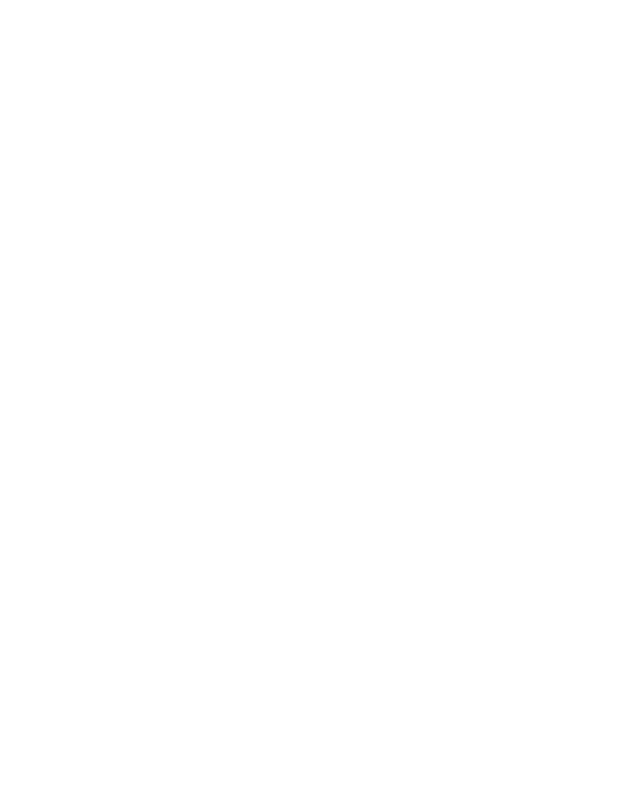
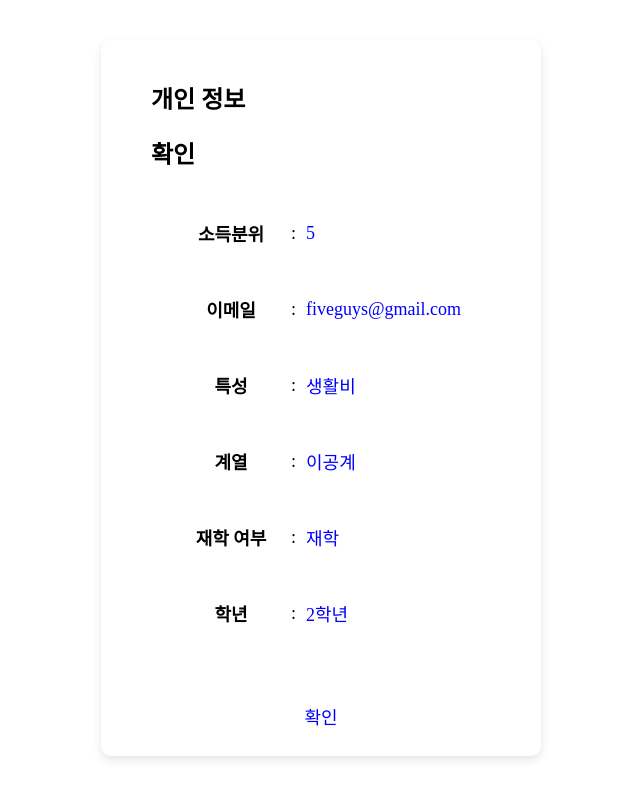
Before and after one commit to bluedragon-five/bluedragon-five-fe, a React (Vite) app: page /verify in a window 1280 px wide. Before the commit this address had no page. Shown: the whole page, without its empty margins (319-959 px from the left). Built offline with nearby package versions, Linux system fonts and the light colour scheme.

Commit message:
VerifyPage추가

```diff
--- a/src/App.jsx
+++ b/src/App.jsx
@@ -3,6 +3,7 @@
 import LoginPage from './pages/LoginPage'
 import SignupPage from './pages/SignupPage'
 import MainPage from './pages/MainPage'
+import VerifyPage from './pages/VerifyPage'
 
 function App() {
   return (
@@ -11,6 +12,7 @@
         <Route path="/" element={<LoginPage />} />
         <Route path="/signup" element={<SignupPage />} />
         <Route path="/main" element={<MainPage />} /> {/* MainPage 추가 */}
+        <Route path="/verify" element={<VerifyPage />} />
       </Routes>
     </BrowserRouter>
   )
--- a/src/pages/PersonalPage/PersonalForm/index.jsx
+++ b/src/pages/PersonalPage/PersonalForm/index.jsx
@@ -35,6 +35,8 @@
           name="income"
           value={formData.income}
           onChange={handleChange}
+          min="0"
+          max="10"
           required
         />
       </label>
--- a/src/pages/VerifyPage/index.jsx
+++ b/src/pages/VerifyPage/index.jsx
@@ -1,12 +1,38 @@
-import PersonalForm from "./PersonalForm";
+import { useNavigate } from "react-router-dom";
 import "./style.css";
 
-const PersonalPage = () => {
+const VerifyPage = () => {
+  const navigate = useNavigate(); // ✅ 네비게이션 함수 사용
+
+  const handleEditClick = () => {
+    navigate("/main"); // ✅ 수정 버튼 클릭 시 '/main'으로 이동
+  };
+
+  const formData = {
+    income: 5,
+    email: "fiveguys@gmail.com",
+    charac: "생활비",
+    lesson: "이공계",
+    enrollment: "재학",
+    grade: "2학년",
+  };
+
   return (
-    <div className="PersonalPage">
-      <PersonalForm />
+    <div className="VerifyPage">
+      <h1 className="BoldL">개인 정보</h1>
+      <h1 className="BoldL">확인</h1>
+
+      <p><strong>소득분위</strong>: <span className="highlight">{formData.income}</span></p>
+      <p><strong>이메일</strong>: <span className="highlight">{formData.email}</span></p>
+      <p><strong>특성</strong>: <span className="highlight">{formData.charac}</span></p>
+      <p><strong>계열</strong>: <span className="highlight">{formData.lesson}</span></p>
+      <p><strong>재학 여부</strong>: <span className="highlight">{formData.enrollment}</span></p>
+      <p><strong>학년</strong>: <span className="highlight">{formData.grade}</span></p>
+
+      {/* ✅ "수정" 버튼 클릭 시 즉시 /main 페이지로 이동 */}
+      <button className="edit-button" onClick={handleEditClick}>확인</button>
     </div>
   );
 };
 
-export default PersonalPage;
+export default VerifyPage;
--- a/src/pages/VerifyPage/style.css
+++ b/src/pages/VerifyPage/style.css
@@ -1,38 +1,61 @@
-.PersonalForm {
-  display: flex;
-  flex-direction: column;
+.VerifyPage {
   max-width: 400px;
   margin: 0 auto;
   padding: 20px;
-  border: 1px solid #ddd;
   border-radius: 10px;
-  background: #f9f9f9;
+  box-shadow: 0px 4px 10px rgba(0, 0, 0, 0.1);
+  background: white;
+  text-align: center; /* ✅ 전체 중앙 정렬 */
 }
 
-.PersonalForm label {
-  margin-bottom: 10px;
+.BoldL {
+  font-size: 24px;
+  font-weight: bold;
+  text-align: left;
+  margin-left: 30px;
+  margin-top: 20px;
+  margin-bottom: 2px;
+}
+
+/* ✅ 각 항목을 flexbox로 정렬 */
+p {
+  display: flex;
+  justify-content: space-between; /* strong과 span 간격 조절 */
+  align-items: center;
+  font-size: 18px;
+  margin: 50px 50px;
+  text-align: left; /* 왼쪽 정렬 */
+}
+
+/* ✅ strong 태그를 중앙 정렬 */
+p strong {
+  width: 120px; /* 모든 strong 태그의 크기를 동일하게 설정 */
+  text-align: center; /* ✅ strong 내부 텍스트 중앙 정렬 */
   font-weight: bold;
 }
 
-.PersonalForm input,
-.PersonalForm select {
-  width: 100%;
-  padding: 8px;
-  margin: 5px 0;
-  border: 1px solid #ccc;
-  border-radius: 5px;
+/* ✅ span 태그를 같은 위치에서 시작하도록 정렬 */
+p .highlight {
+  flex-grow: 1; /* 나머지 공간을 모두 차지하게 만듦 */
+  text-align: left; /* ✅ span 내부 텍스트 왼쪽 정렬 */
+  padding-left: 10px; /* ✅ 들여쓰기 조절 */
+  color: blue;
 }
 
-.PersonalForm button {
-  margin-top: 10px;
-  padding: 10px;
-  background: #007bff;
-  color: white;
+.edit-button {
+  display: inline-block;
+  margin-top: 20px;
+  padding: 0px 20px;
+  font-size: 18px;
+  color: blue;
+  background: none;
   border: none;
-  border-radius: 5px;
   cursor: pointer;
 }
 
-.PersonalForm button:hover {
-  background: #0056b3;
+.edit-message {
+  font-size: 16px;
+  color: green;
+  margin-top: 10px;
+  font-weight: bold;
 }
```
